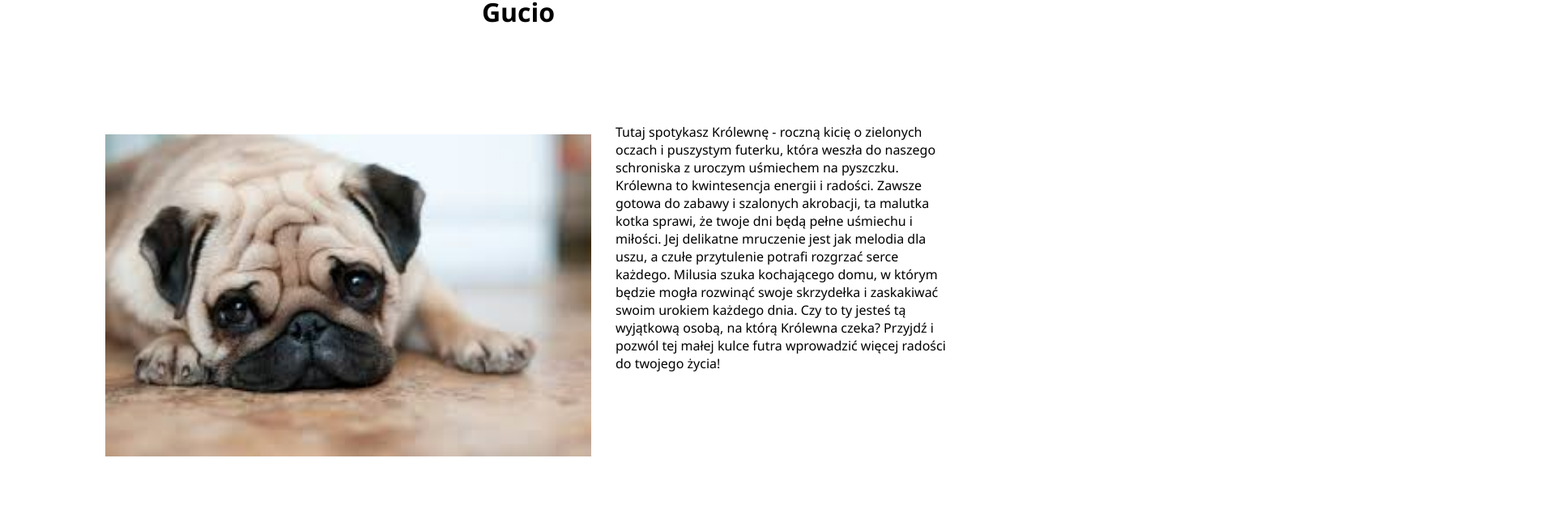
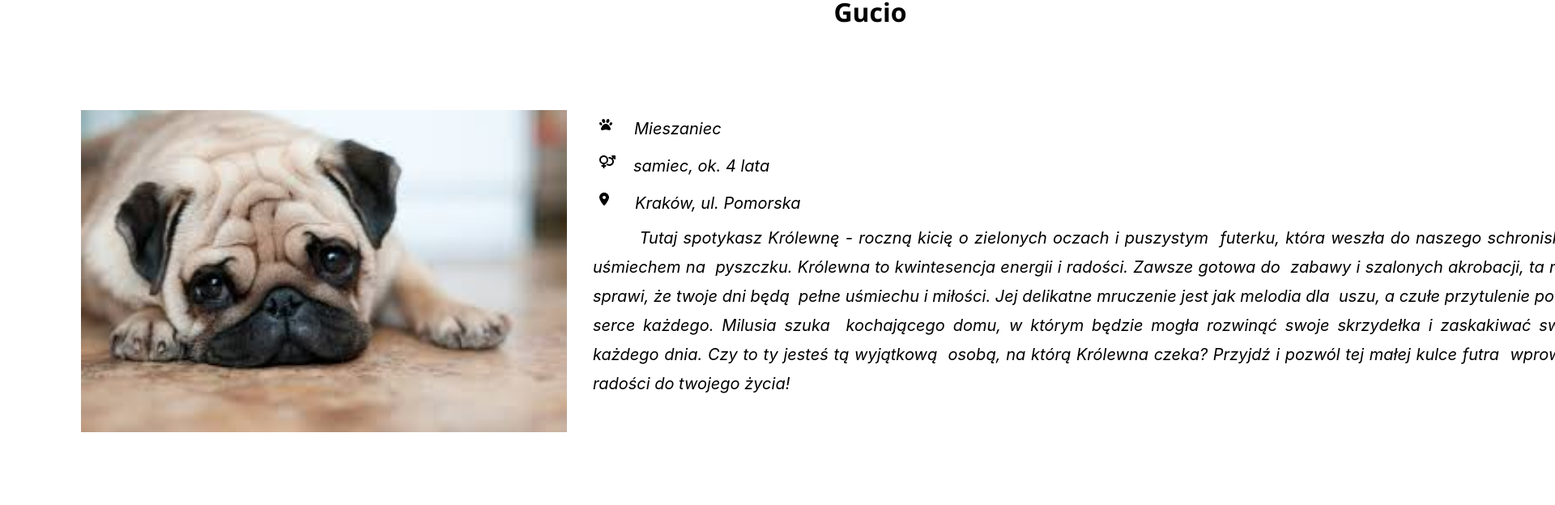
Before and after one commit to Nikaszka/adopsiak, a Vue app: page /animal/0 in a window 1280 px wide. Shown: the part 212-836 px from the top of the page at 81% size, 1920 px wide, since content can reach past the window. Built offline with nearby package versions, Linux system fonts and the light colour scheme.

Commit message:
dalsze zmiany na zakładce zwierzaka

```diff
--- a/src/views/SelectedAnimal.vue
+++ b/src/views/SelectedAnimal.vue
@@ -6,7 +6,22 @@
         <img :src="animals[index].image" :alt="animals[index].name" class="animal-image" />
       </div>
       <div class = "animal-desciption">
-        <p>{{ description }}</p>
+        <div class = "animal-breed">
+          <font-awesome-icon icon="paw" />
+          <input type="text" id="myInput" :value="animals[index].breed" class="breed-name"></input>
+        </div>
+        <div class = "animal-gender">
+          <font-awesome-icon icon="venus-mars" />
+          <input type="text" id="myInput" :value="animals[index].gender + ', ' + animals[index].age" class="gender-age"></input>
+        </div>
+        <div class = "animal-location">
+          <font-awesome-icon icon="location-dot" />
+          <input type="text" id="myInput" :value="animals[index].location" class="location-address"></input>
+        </div>
+        <!-- <input type="text" id="myInput" :value="description" class="description-input"> -->
+        <textarea id="myTextarea"  rows="9" cols="100" class="text-area">
+        {{description}}
+        </textarea>
       </div>
     </div>
   </div>
@@ -28,6 +43,7 @@
 .animal-data{
   display: flex;
   margin: 100px;
+  text-align: justify;
 }
 @media (max-width: 991px) {
   .animal-data {
@@ -36,7 +52,7 @@
 
 .animal-photo{
   /* flex: 1; */
-  margin: 30px;
+  margin-right: 30px;
 }
 .animal-photo img{
   width: 600px;
@@ -44,6 +60,35 @@
 }
 
 .animal-description{
-  flex:1;
+  /* flex:1; */
+}
+.animal-location,
+.animal-gender,
+.animal-breed{
+  display: flex;
+  white-space: nowrap;
+  padding: 10px;
+}
+.animal-gender{
+  gap: 20px;
+}
+.animal-breed{
+  gap: 25px;
+}
+.animal-location{
+  gap: 30px;
+}
+.animal-location input,
+.animal-gender input,
+.animal-breed input{
+  border: none;
+  font: italic 400 20px Inter, sans-serif;
+}
+.text-area{
+  resize: none;
+  border: none;
+  text-align: justify;
+  font: italic 400 20px Inter, sans-serif;
+  line-height: 1.8;
 }
 </style>
```
